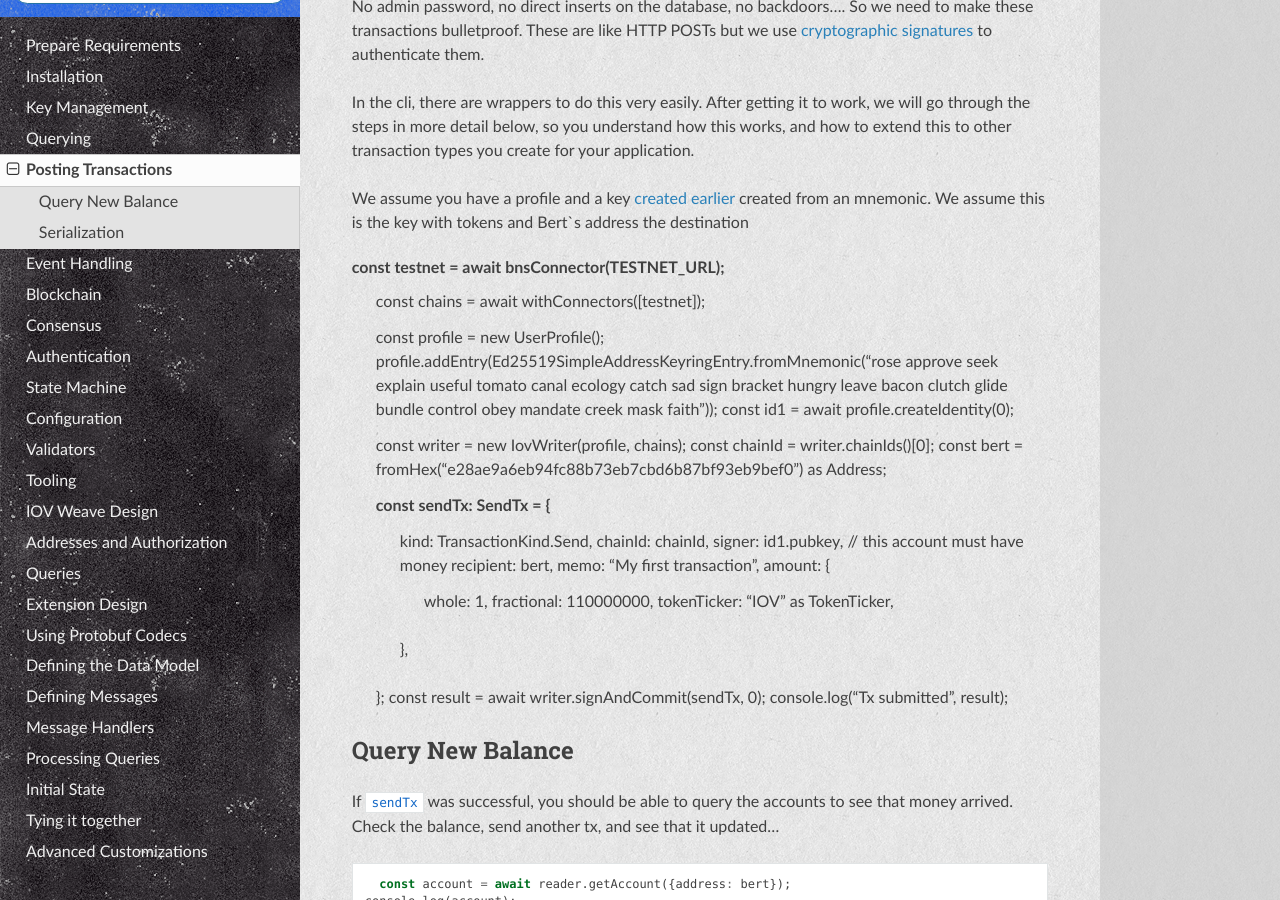
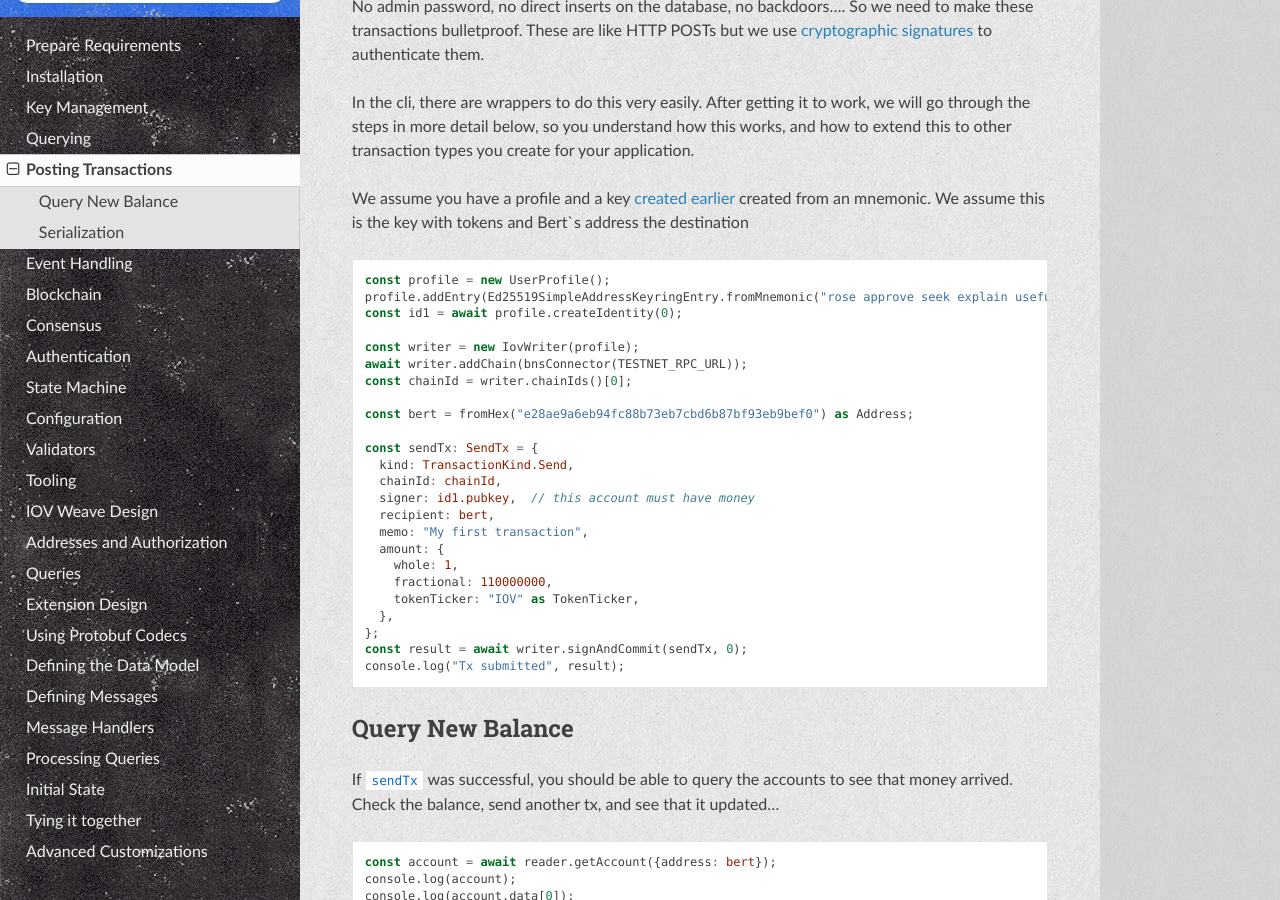
Before and after one commit to iov-one/weave, a Sphinx documentation site: the page built from docs/mycoind/tx.rst, in a window 1280 px wide and 900 px high, scrolled down 309 px. Built offline with Sphinx 7.4.7 and the Read the Docs theme 2.0.0, drawn with Linux system fonts in a browser that asks for light colours; formulas are drawn with MathJax 3.

```diff
--- a/docs/mycoind/query.rst
+++ b/docs/mycoind/query.rst
@@ -6,9 +6,8 @@ To query an account configure an `IovReader <https://iov-one.github.io/iov-core-
 with the network and chainId.
 .. code:: typescript
 
-  const testnet = await bnsConnector(TESTNET_URL);
-  const chains = await withConnectors([testnet]);
-  const writer = new IovWriter(new UserProfile(), chains);
+  const writer = new IovWriter(new UserProfile());
+  await writer.addChain(bnsConnector(TESTNET_RPC_URL));
 
   const chainId = writer.chainIds()[0];
   const reader = writer.reader(chainId);
--- a/docs/mycoind/tx.rst
+++ b/docs/mycoind/tx.rst
@@ -27,16 +27,16 @@ We assume you have a profile and a key `created earlier <./keys.html>`__
 created from an mnemonic. We assume this is the key
 with tokens and Bert`s address the destination
 
-.. code:: javascript
-const testnet = await bnsConnector(TESTNET_URL);
-  const chains = await withConnectors([testnet]);
+.. code:: typescript
 
   const profile = new UserProfile();
   profile.addEntry(Ed25519SimpleAddressKeyringEntry.fromMnemonic("rose approve seek explain useful tomato canal ecology catch sad sign bracket hungry leave bacon clutch glide bundle control obey mandate creek mask faith"));
   const id1 = await profile.createIdentity(0);
 
-  const writer = new IovWriter(profile, chains);
+  const writer = new IovWriter(profile);
+  await writer.addChain(bnsConnector(TESTNET_RPC_URL));
   const chainId = writer.chainIds()[0];
+
   const bert = fromHex("e28ae9a6eb94fc88b73eb7cbd6b87bf93eb9bef0") as Address;
 
   const sendTx: SendTx = {
@@ -61,9 +61,9 @@ If ``sendTx`` was successful, you should be able to query
 the accounts to see that money arrived. Check the balance,
 send another tx, and see that it updated...
 
-.. code:: javascript
+.. code:: typescript
 
-    const account = await reader.getAccount({address: bert});
+  const account = await reader.getAccount({address: bert});
   console.log(account);
   console.log(account.data[0]);
 
```
Also changed, not shown: docs/mycoind/events.rst (+18 -1 lines), docs/mycoind/keys.rst (+5 -6 lines).
